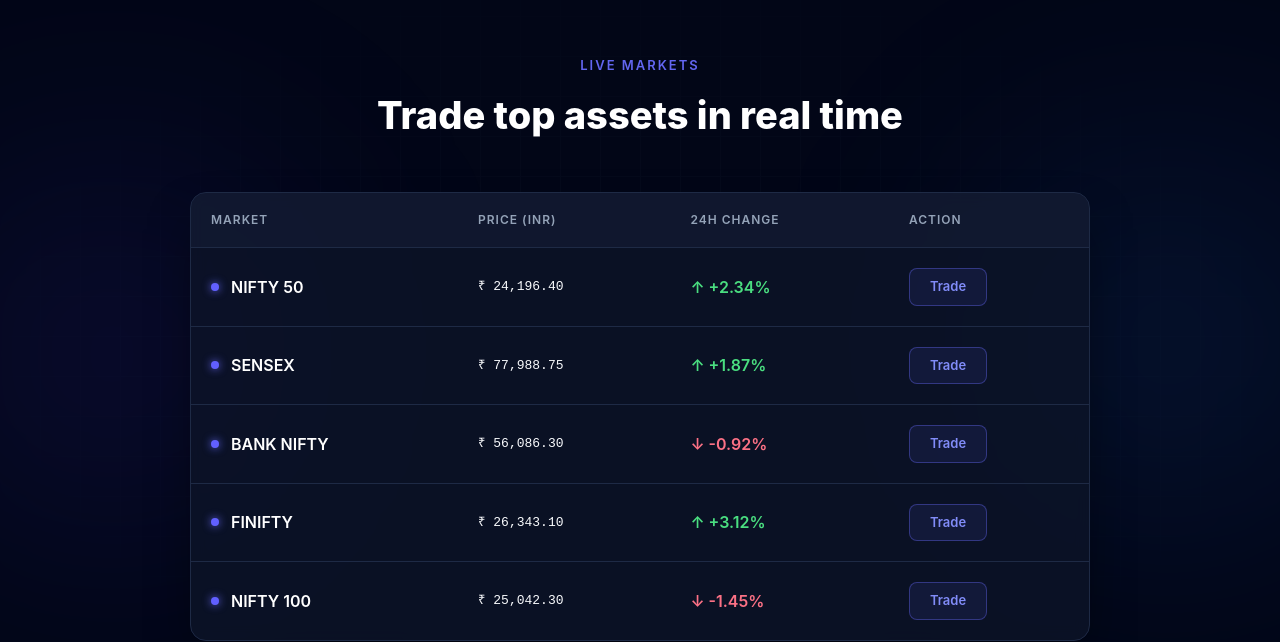
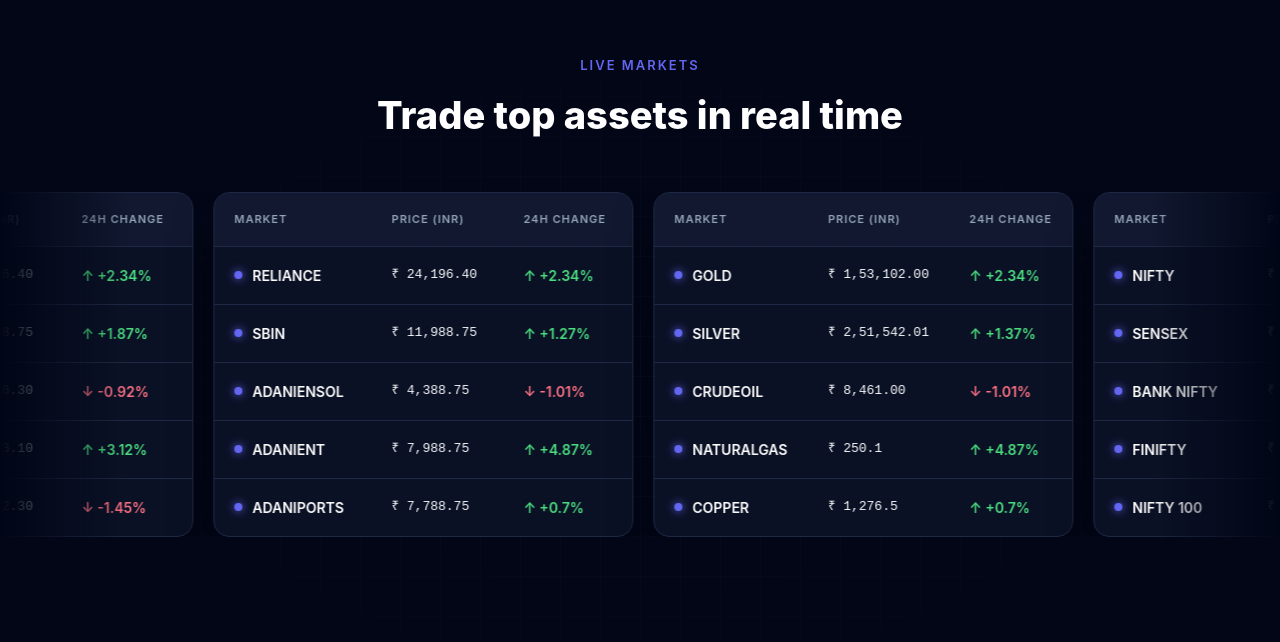
Before and after one commit to kartavya21-dot/Trade_Web_App, a React (Vite) app: page / in a window 1280 px wide. Shown: the part 4962-5604 px from the top of the page. Built offline with nearby package versions, Linux system fonts and the light colour scheme.

Commit message:
Added scrolling Market Table

```diff
--- a/src/App.jsx
+++ b/src/App.jsx
@@ -39,7 +39,7 @@
       <Hero markets={MARKETS} />
       <Stats />
       <Features />
-      <MarketTable markets={MARKETS} />
+      <MarketTable />
       <HowItWorks />
       <PaymentSelector />
       {/* <Faq /> */}
--- a/src/components/MarketTable.jsx
+++ b/src/components/MarketTable.jsx
@@ -1,147 +1,177 @@
-export default function MarketTable({ markets }) {
-  return (
-    <section className="relative overflow-hidden" style={{ padding: "80px 5%", background: "#020617" }}>
+import { useEffect, useRef, useState } from "react";
+import { motion } from "framer-motion";
 
-      {/* --- FUTURISTIC BACKGROUND ELEMENTS --- */}
-      {/* 1. Subtle Grid Pattern */}
-      <div
-        className="absolute inset-0 opacity-20"
-        style={{
-          backgroundImage: `linear-gradient(#1e293b 1px, transparent 1px), linear-gradient(90deg, #1e293b 1px, transparent 1px)`,
-          backgroundSize: '40px 40px',
-          maskImage: 'radial-gradient(ellipse at center, black, transparent 80%)',
-          WebkitMaskImage: 'radial-gradient(ellipse at center, black, transparent 80%)',
-        }}
-      />
+const markets = [
+  [
+    { name: "NIFTY",      price: "24,196.40",   change: "+2.34%", up: true  },
+    { name: "SENSEX",     price: "77,988.75",   change: "+1.87%", up: true  },
+    { name: "BANK NIFTY", price: "56,086.30",   change: "-0.92%", up: false },
+    { name: "FINIFTY",    price: "26,343.10",   change: "+3.12%", up: true  },
+    { name: "NIFTY 100",  price: "25,042.30",   change: "-1.45%", up: false },
+  ],
+  [
+    { name: "RELIANCE",   price: "24,196.40",   change: "+2.34%", up: true  },
+    { name: "SBIN",       price: "11,988.75",   change: "+1.27%", up: true  },
+    { name: "ADANIENSOL", price: "4,388.75",    change: "-1.01%", up: false },
+    { name: "ADANIENT",   price: "7,988.75",    change: "+4.87%", up: true  },
+    { name: "ADANIPORTS", price: "7,788.75",    change: "+0.7%",  up: true  },
+  ],
+  [
+    { name: "GOLD",       price: "1,53,102.00", change: "+2.34%", up: true  },
+    { name: "SILVER",     price: "2,51,542.01", change: "+1.37%", up: true  },
+    { name: "CRUDEOIL",   price: "8,461.00",    change: "-1.01%", up: false },
+    { name: "NATURALGAS", price: "250.1",        change: "+4.87%", up: true  },
+    { name: "COPPER",     price: "1,276.5",      change: "+0.7%",  up: true  },
+  ],
+];
 
-      {/* 2. Floating Blue "Orbs" for depth */}
-      <div className="absolute top-1/4 -left-20 w-96 h-96 bg-indigo-600/10 blur-[120px] rounded-full" />
-      <div className="absolute bottom-1/4 -right-20 w-96 h-96 bg-blue-500/10 blur-[120px] rounded-full" />
+// Breakpoints
+const BP_MOBILE = 600;
+const BP_TABLET = 900;
 
-      {/* 3. Dot Overlay (Optional - for that "tech" texture) */}
-      <div
-        className="absolute inset-0 opacity-[0.15]"
-        style={{
-          backgroundImage: 'radial-gradient(#6366f1 0.5px, transparent 0.5px)',
-          backgroundSize: '24px 24px'
-        }}
-      />
-      {/* --- END BACKGROUND ELEMENTS --- */}
+// --- THE MISSING HOOK ---
+function useWindowWidth() {
+  const [width, setWidth] = useState(
+    typeof window !== "undefined" ? window.innerWidth : 1200
+  );
+  useEffect(() => {
+    const handler = () => setWidth(window.innerWidth);
+    window.addEventListener("resize", handler);
+    return () => window.removeEventListener("resize", handler);
+  }, []);
+  return width;
+}
 
-      <div className="relative z-10" style={{ maxWidth: 900, margin: "0 auto" }}>
-        <div style={{ textAlign: "center", marginBottom: 48 }}>
-          <div
-            style={{
-              color: "#6366f1",
-              fontSize: 13,
-              fontWeight: 600,
-              letterSpacing: 2,
-              textTransform: "uppercase",
-              marginBottom: 12,
-            }}
-          >
-            Live Markets
-          </div>
-          <h2
-            className="text-white"
-            style={{
-              fontSize: "clamp(26px, 4vw, 38px)",
-              fontWeight: 800,
-              margin: 0,
-            }}
-          >
-            Trade top assets in real time
-          </h2>
-        </div>
+function MarketCard({ market, isMobile, isTablet }) {
+  const [hoveredRow, setHoveredRow] = useState(null);
 
-        <div
-          style={{
-            background: "rgba(13, 21, 40, 0.8)", // Slight transparency to see grid
-            backdropFilter: "blur(8px)", // Glassmorphism effect
+  const cardStyle = {
+    width: "100%",
+    background: "rgba(13, 21, 40, 0.85)",
+    backdropFilter: "blur(8px)",
     border: "1px solid rgba(30, 42, 69, 1)",
     borderRadius: 16,
     overflow: "hidden",
-            boxShadow: "0 25px 50px -12px rgba(0, 0, 0, 0.5)"
-          }}
-        >
-          <table style={{ width: "100%", borderCollapse: "collapse" }}>
-            <thead>
-              <tr style={{ borderBottom: "1px solid #1e2a45", background: "rgba(30, 42, 69, 0.3)" }}>
-                {["Market", "Price (INR)", "24h Change", "Action"].map((h) => (
-                  <th
-                    key={h}
-                    style={{
-                      padding: "18px 20px",
-                      fontSize: 12,
+    boxShadow: "0 25px 50px -12px rgba(0,0,0,0.5)",
+  };
+
+  const thStyle = {
+    padding: isMobile ? "12px 12px" : isTablet ? "14px 14px" : "18px 20px",
+    fontSize: 11,
     color: "#94a3b8",
     fontWeight: 600,
     textAlign: "left",
     textTransform: "uppercase",
     letterSpacing: 1,
+    whiteSpace: "nowrap",
+  };
+
+  const tdStyle = (i) => ({
+    padding: isMobile ? "12px 12px" : isTablet ? "14px 14px" : "18px 20px",
+    color: "white",
+    fontWeight: 600,
+    whiteSpace: "nowrap",
+    borderBottom: i < market.length - 1 ? "1px solid #1e2a45" : "none",
+    transition: "background 0.2s, box-shadow 0.2s",
+    background: hoveredRow === i ? "rgba(99,102,241,0.05)" : "transparent",
+  });
+
+  return (
+    <div style={cardStyle}>
+      <table style={{ width: "100%", borderCollapse: "collapse" }}>
+        <thead>
+          <tr style={{ borderBottom: "1px solid #1e2a45", background: "rgba(30,42,69,0.3)" }}>
+            <th style={thStyle}>Market</th>
+            <th style={thStyle}>Price (INR)</th>
+            <th style={thStyle}>24h Change</th>
+          </tr>
+        </thead>
+        <tbody>
+          {market.map((m, i) => (
+            <tr
+              key={m.name}
+              onMouseEnter={() => setHoveredRow(i)}
+              onMouseLeave={() => setHoveredRow(null)}
+              style={{
+                boxShadow: hoveredRow === i ? "inset 4px 0 0 #6366f1" : "none",
+                transition: "box-shadow 0.2s",
               }}
             >
-                    {h}
-                  </th>
-                ))}
-              </tr>
-            </thead>
-            <tbody className="text-white">
-              {markets.map((m, i) => (
-                <tr
-                  key={m.name}
-                  style={{
-                    borderBottom: i < markets.length - 1 ? "1px solid #1e2a45" : "none",
-                    transition: "all 0.2s ease",
-                  }}
-                  onMouseEnter={(e) => {
-                    e.currentTarget.style.background = "rgba(99, 102, 241, 0.05)";
-                    e.currentTarget.style.boxShadow = "inset 4px 0 0 #6366f1";
-                  }}
-                  onMouseLeave={(e) => {
-                    e.currentTarget.style.background = "transparent";
-                    e.currentTarget.style.boxShadow = "none";
-                  }}
-                >
-                  <td style={{ padding: "20px", fontWeight: 600 }}>
-                    <div className="flex items-center gap-3">
-                       <div className="w-2 h-2 rounded-full bg-indigo-500 shadow-[0_0_8px_#6366f1]" />
-                       {m.name}
+              <td style={tdStyle(i)}>
+                <div style={{ display: "flex", alignItems: "center", gap: 10 }}>
+                  <div style={{ width: 8, height: 8, borderRadius: "50%", background: "#6366f1", boxShadow: "0 0 8px #6366f1", flexShrink: 0 }} />
+                  <span style={{ fontSize: isMobile ? 12 : 14 }}>{m.name}</span>
                 </div>
               </td>
-                  <td style={{ padding: "20px", color: "#f8fafc", fontFamily: 'monospace' }}>
+              <td style={{ ...tdStyle(i), fontFamily: "monospace", fontSize: isMobile ? 12 : 13, color: "#f8fafc", fontWeight: 400 }}>
                 ₹ {m.price}
               </td>
-                  <td
-                    style={{
-                      padding: "20px",
-                      color: m.up ? "#4ade80" : "#fb7185",
-                      fontWeight: 600,
-                    }}
-                  >
+              <td style={{ ...tdStyle(i), color: m.up ? "#4ade80" : "#fb7185", fontSize: isMobile ? 12 : 14 }}>
                 {m.up ? "↑" : "↓"} {m.change}
-                  </td>
-                  <td style={{ padding: "20px" }}>
-                    <button
-                      className="hover:scale-105 active:scale-95 transition-transform"
-                      style={{
-                        padding: "8px 20px",
-                        borderRadius: 8,
-                        border: "1px solid rgba(99,102,241,0.4)",
-                        background: "rgba(99,102,241,0.1)",
-                        color: "#818cf8",
-                        fontSize: 13,
-                        fontWeight: 600,
-                        cursor: "pointer",
-                      }}
-                    >
-                      Trade
-                    </button>
               </td>
             </tr>
           ))}
         </tbody>
       </table>
     </div>
+  );
+}
+
+export default function MarketTable() {
+  const width = useWindowWidth();
+  const isMobile = width <= BP_MOBILE;
+  const isTablet = width > BP_MOBILE && width <= BP_TABLET;
+
+  const cardWidth = isMobile ? width * 0.85 : isTablet ? 320 : 420;
+  const gap = 20;
+  const duration = isMobile ? 20 : isTablet ? 30 : 40;
+
+  return (
+    <section
+      style={{
+        position: "relative",
+        overflow: "hidden",
+        padding: isMobile ? "48px 0" : "80px 0",
+        background: "#020617",
+        minHeight: "100vh",
+      }}
+    >
+      {/* Background Decor */}
+      <div style={{ position: "absolute", inset: 0, opacity: 0.2, backgroundImage: `linear-gradient(#1e293b 1px, transparent 1px), linear-gradient(90deg, #1e293b 1px, transparent 1px)`, backgroundSize: "40px 40px", maskImage: "radial-gradient(ellipse at center, black, transparent 80%)", WebkitMaskImage: "radial-gradient(ellipse at center, black, transparent 80%)" }} />
+
+      {/* Header */}
+      <div style={{ position: "relative", zIndex: 10, textAlign: "center", marginBottom: isMobile ? 32 : 48, padding: "0 5%" }}>
+        <div style={{ color: "#6366f1", fontSize: 13, fontWeight: 600, letterSpacing: 2, textTransform: "uppercase", marginBottom: 12 }}>
+          Live Markets
+        </div>
+        <h2 style={{ color: "white", fontSize: `clamp(22px, 4vw, 38px)`, fontWeight: 800, margin: 0 }}>
+          Trade top assets in real time
+        </h2>
+      </div>
+
+      {/* Continuous Marquee (Mobile & Desktop) */}
+      <div
+        style={{
+          position: "relative",
+          zIndex: 10,
+          overflow: "hidden",
+          WebkitMaskImage: "linear-gradient(to right, transparent 0%, black 10%, black 90%, transparent 100%)",
+          maskImage: "linear-gradient(to right, transparent 0%, black 10%, black 90%, transparent 100%)",
+        }}
+      >
+        <motion.div
+          animate={{ x: ["0%", "-50%"] }}
+          transition={{ ease: "linear", duration: duration, repeat: Infinity }}
+          style={{ display: "flex", width: "max-content", gap: gap }}
+          whileHover={{ animationPlayState: "paused" }}
+          whileTap={{ animationPlayState: "paused" }} // Stops on touch for mobile
+        >
+          {[...markets, ...markets].map((market, i) => (
+            <div key={i} style={{ width: cardWidth, flexShrink: 0 }}>
+              <MarketCard market={market} isMobile={isMobile} isTablet={isTablet} />
+            </div>
+          ))}
+        </motion.div>
       </div>
     </section>
   );
```
Lines whose indentation alone changed are shown as unchanged.
